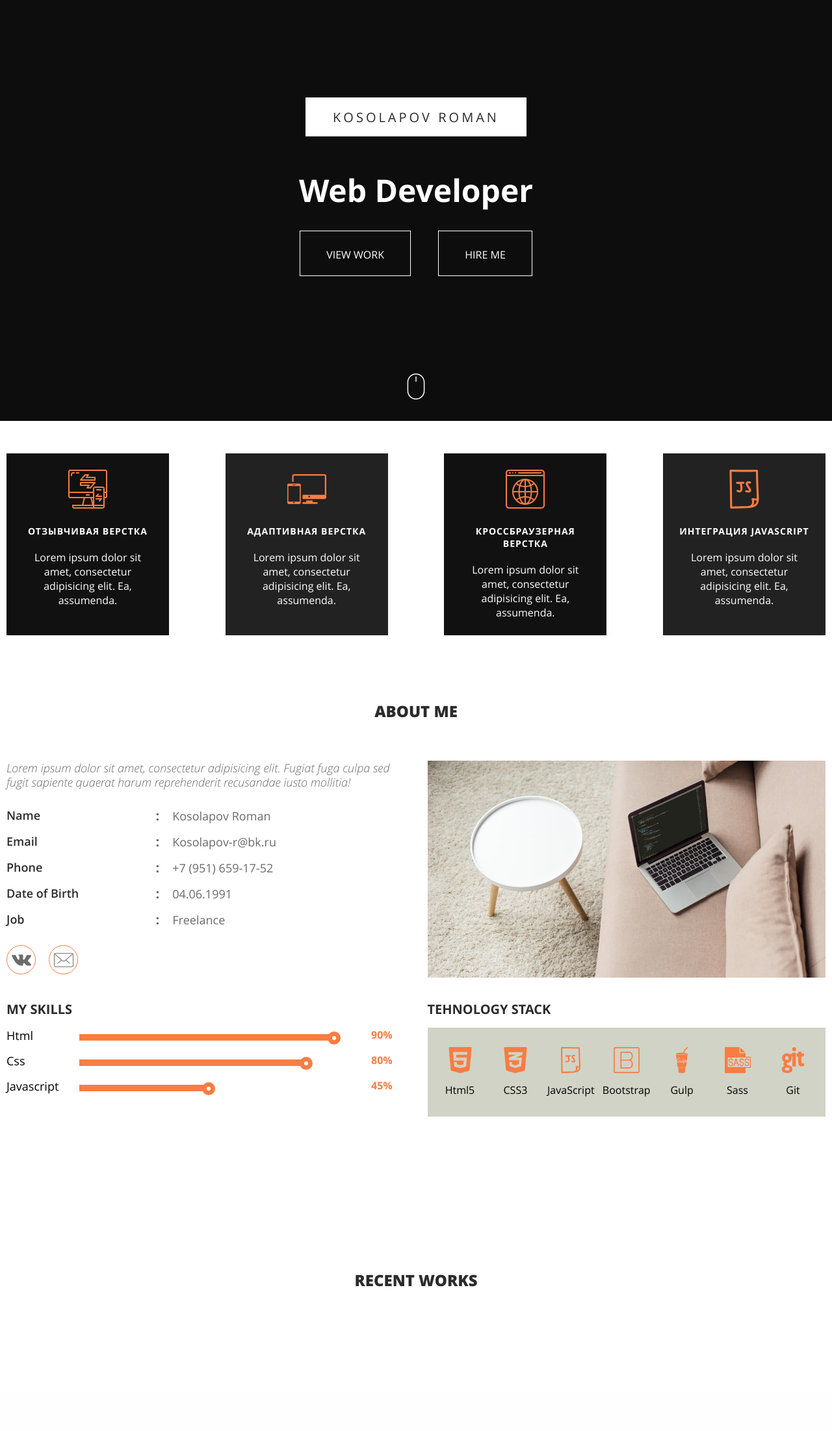
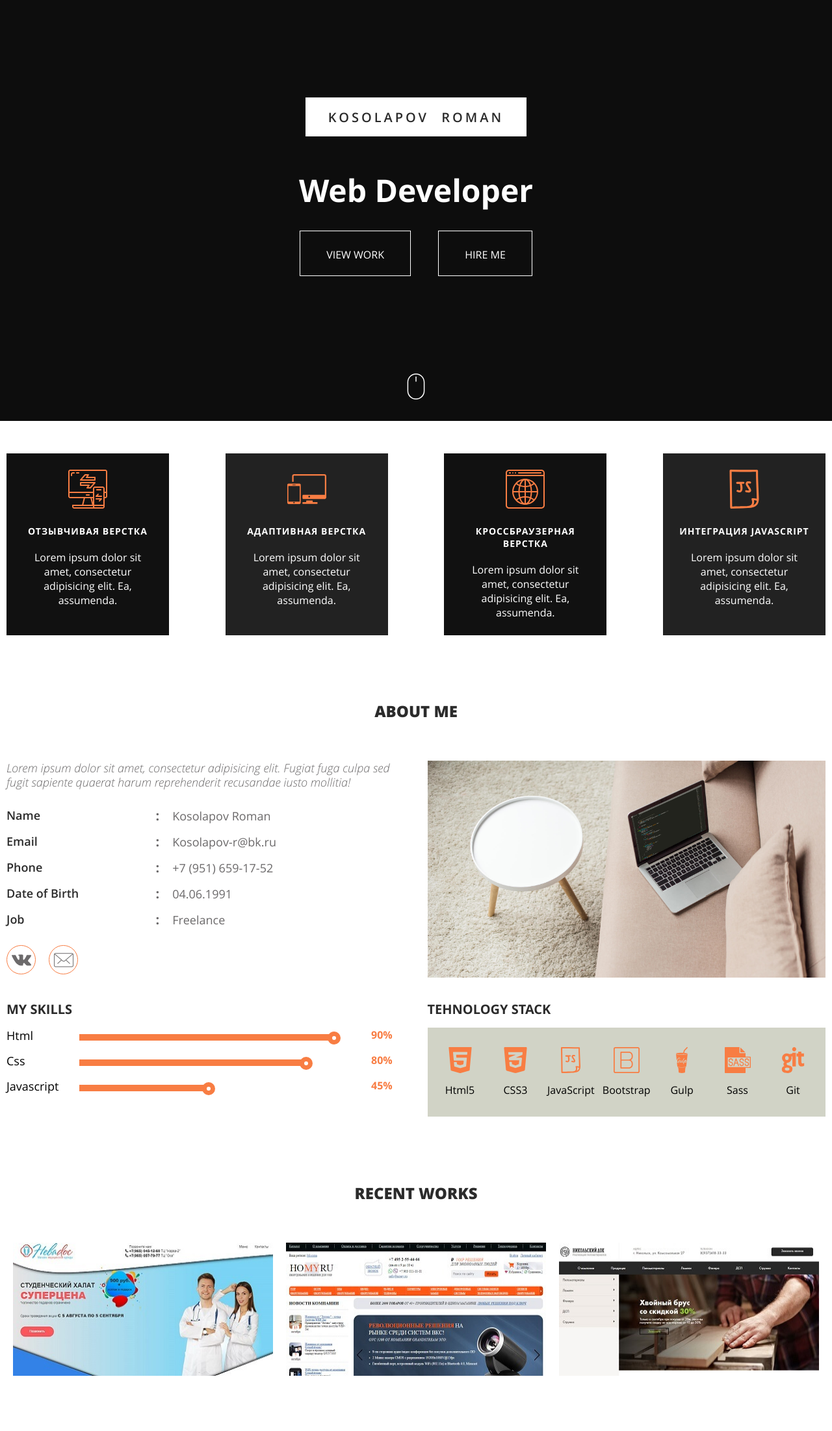
Before and after one commit to KosolapovR/Portfolio, a PHP site: page / in a window 1280 px wide. Shown: the part 52-2255 px from the top of the page at 65% size. Before the commit the page ends 2033 px from the top, so only its background shows below. Run offline with PHP 8.4, Linux system fonts and the light colour scheme.

Commit message:
works done

```diff
--- a/css/style.css
+++ b/css/style.css
@@ -85,8 +85,17 @@ header {
         padding: 17px 5px;
         text-transform: uppercase;
         margin: 0 auto 50px;
+        word-spacing: 10px;
+        font-weight: 600;
         background: #FFFFFF;
-        color: #2B2B2B; }
+        color: #2B2B2B;
+        -webkit-transition: all 0.3s linear;
+        transition: all 0.3s linear; }
+        header .header_container .title .name:hover {
+          -webkit-box-shadow: 0 0 20px rgba(244, 244, 244, 0.5);
+          box-shadow: 0 0 20px rgba(244, 244, 244, 0.5);
+          -webkit-transition: all 0.3s linear;
+          transition: all 0.3s linear; }
       header .header_container .title h1 {
         font-size: 48px;
         text-align: center; }
@@ -117,7 +126,9 @@ header {
           -webkit-transition: all 0.3s linear;
           transition: all 0.3s linear;
           cursor: pointer;
-          background: rgba(255, 255, 255, 0.3); }
+          background: rgba(255, 255, 255, 0.3);
+          -webkit-box-shadow: 0 0 20px rgba(244, 244, 244, 0.5);
+          box-shadow: 0 0 20px rgba(244, 244, 244, 0.5); }
       header .header_container .title .mouse {
         height: 40px;
         width: 40px;
@@ -201,9 +212,9 @@ section {
 .about_container {
   display: grid;
   display: -ms-grid;
-  grid: 1fr 1fr/ 1fr 1fr;
+  grid: 1fr auto/ 1fr 1fr;
   -ms-grid-columns: 1fr 15px 1fr;
-  -ms-grid-rows: 1fr 15px 1fr;
+  -ms-grid-rows: 1fr 15px auto;
   grid-gap: 35px; }
   .about_container .info {
     -ms-grid-column: 1;
@@ -339,6 +350,90 @@ section {
         height: 40px;
         margin-bottom: 10px; }
 
+.works_container {
+  height: auto;
+  width: 100%;
+  display: -moz-flex;
+  display: -ms-flex;
+  display: -o-flex;
+  display: -webkit-box;
+  display: -ms-flexbox;
+  display: flex;
+  -ms-flex-wrap: wrap;
+  flex-wrap: wrap;
+  -ms-flex-pack: distribute;
+  justify-content: space-around;
+  -webkit-box-align: space-around;
+  -ms-flex-align: space-around;
+  align-items: space-around; }
+  .works_container .site {
+    position: relative;
+    height: auto;
+    margin-bottom: 50px; }
+    .works_container .site .layer {
+      display: -moz-flex;
+      display: -ms-flex;
+      display: -o-flex;
+      display: -webkit-box;
+      display: -ms-flexbox;
+      display: flex;
+      -webkit-box-pack: center;
+      -ms-flex-pack: center;
+      justify-content: center;
+      -webkit-box-align: center;
+      -ms-flex-align: center;
+      align-items: center;
+      position: absolute;
+      top: 5%;
+      left: 5%;
+      width: 90%;
+      height: 90%;
+      background: rgba(248, 125, 67, 0);
+      -webkit-transition: all 0.3s linear;
+      transition: all 0.3s linear; }
+      .works_container .site .layer .transit img {
+        width: 30px;
+        height: 30px;
+        opacity: 0.0; }
+    .works_container .site:hover .layer {
+      -webkit-transition: all 0.3s linear;
+      transition: all 0.3s linear;
+      background: rgba(248, 125, 67, 0.7);
+      -webkit-box-shadow: 0 0 20px rgba(0, 0, 0, 0.5);
+      box-shadow: 0 0 20px rgba(0, 0, 0, 0.5);
+      cursor: pointer; }
+    .works_container .site:hover .transit img {
+      opacity: 1;
+      -webkit-transition: all 0.3s linear;
+      transition: all 0.3s linear;
+      -webkit-animation: ping 1.3s infinite;
+      animation: ping 1.3s infinite; }
+    .works_container .site img {
+      height: 205px;
+      width: 400px; }
+
+@-webkit-keyframes ping {
+  0% {
+    -webkit-transform: scale(1);
+    transform: scale(1); }
+  50% {
+    -webkit-transform: scale(1.2);
+    transform: scale(1.2); }
+  100% {
+    -webkit-transform: scale(1);
+    transform: scale(1); } }
+
+@keyframes ping {
+  0% {
+    -webkit-transform: scale(1);
+    transform: scale(1); }
+  50% {
+    -webkit-transform: scale(1.2);
+    transform: scale(1.2); }
+  100% {
+    -webkit-transform: scale(1);
+    transform: scale(1); } }
+
 /* open-sans-300 - latin */
 @font-face {
   font-family: 'Open Sans';
--- a/index.php
+++ b/index.php
@@ -240,9 +240,21 @@
     <section class="works">
         <h2>Recent works</h2>
         <div class="works_container">
-           <div class="site"><a href=""><img src="" alt=""></a></div>
-           <div class="site"><a href=""><img src="" alt=""></a></div>
-           <div class="site"><a href=""><img src="" alt=""></a></div>
+           <a href="http://www.nevadoc.ru" target="_blank"><div class="site"><img src="images/site1.jpg" alt="img_site">
+           <div class="layer">
+               <div class="transit"><img src="icons/files-transit.svg" alt=""></div>
+           </div>
+           </div></a>
+           <a href="https://github.com/KosolapovR/VOIP" target="_blank"><div class="site"><img src="images/site2.jpg" alt="img_site">
+            <div class="layer">
+               <div class="transit"><img src="icons/files-transit.svg" alt=""></div>
+           </div>
+           </div></a>
+           <a href="https://github.com/KosolapovR/Nikolskoe" target="_blank"><div class="site"><img src="images/site3.jpg" alt="img_site">
+            <div class="layer">
+               <div class="transit"><img src="icons/files-transit.svg" alt=""></div>
+           </div>
+           </div></a>
         </div>
     </section>
     <section class="contact"></section>
--- a/sass/style.scss
+++ b/sass/style.scss
@@ -72,6 +72,7 @@ header{
                         @include shift;
                         cursor: pointer;
                         color: $accent_color;
+
                     }
                 }
             }
@@ -94,9 +95,15 @@ header{
                 padding: 17px 5px;
                 text-transform: uppercase;
                 margin: 0 auto 50px;
-
+                word-spacing: 10px;
+                font-weight: 600;
                 background: $second_color;
                 color: $main_color;
+                  @include shift;
+                &:hover{
+                     box-shadow: 0 0 20px rgba(244,244,244,0.5);
+                      @include shift;
+                }
 
             }
             h1{
@@ -133,18 +140,21 @@ header{
                       @include shift;
                     cursor: pointer;
                     background: rgba(255,255,255, 0.3);
+                     box-shadow: 0 0 20px rgba(244,244,244,0.5);
                 }
             }
             .mouse{
                 height: 40px;
                 width: 40px;
                 margin: 150px auto 0;
+
                 svg{
                     fill: #FFF;
                     @include shift;
 
                     &:hover{
                         @include shift;
+
                         fill: $accent_color;
                         cursor: pointer;
                     }
@@ -223,9 +233,9 @@ section{
 
     display: grid;
     display: -ms-grid;
-    grid: 1fr 1fr/ 1fr 1fr;
+    grid: 1fr auto/ 1fr 1fr;
     -ms-grid-columns: 1fr 15px 1fr;
-    -ms-grid-rows: 1fr 15px 1fr;
+    -ms-grid-rows: 1fr 15px auto;
 
     grid-gap: 35px;
 
@@ -410,6 +420,91 @@ section{
     }
 }
 
+.works_container{
+    //overflow-x: hidden;
+    height: auto;
+    width: 100%;
+    display: -webkit-flex;
+    display: -moz-flex;
+    display: -ms-flex;
+    display: -o-flex;
+    display: flex;
+    flex-wrap: wrap;
+    justify-content: space-around;
+     align-items: space-around;
+
+    .site{
+        position: relative;
+       height: auto;
+        margin-bottom: 50px;
+
+        .layer{
+            display: -webkit-flex;
+            display: -moz-flex;
+            display: -ms-flex;
+            display: -o-flex;
+            display: flex;
+            justify-content: center;
+            align-items: center;
+            position: absolute;
+            top: 5%;
+            left: 5%;
+            width: 90%;
+            height: 90%;
+            background: rgba(248, 125, 67, 0.0);
+
+            @include shift;
+
+            .transit{
+                img{
+                    width: 30px;
+                    height: 30px;
+                    opacity: 0.0;
+
+                }
+            }
+        }
+
+        &:hover .layer{
+            @include shift;
+           background: rgba(248, 125, 67, 0.7);
+            box-shadow: 0 0 20px rgba(0,0,0,0.5);
+            cursor: pointer;
+        }
+        &:hover .transit img{
+             opacity: 1;
+            @include shift;
+            animation: ping 1.3s infinite;
+        }
+        img{
+            height: 205px;
+            width: 400px;
+
+        }
+    }
+}
+
+@-webkit-keyframes ping {
+    0% {transform: scale(1.0);  }
+    50% {transform: scale(1.2); }
+    100% {transform: scale(1.0); }
+}
+@-o-keyframes ping {
+    0% {transform: scale(1.0);  }
+    50% {transform: scale(1.2); }
+    100% {transform: scale(1.0); }
+}
+@-moz-keyframes ping {
+    0% {transform: scale(1.0);  }
+    50% {transform: scale(1.2); }
+    100% {transform: scale(1.0); }
+}
+@keyframes ping {
+    0% {transform: scale(1.0);  }
+    50% {transform: scale(1.2); }
+    100% {transform: scale(1.0); }
+};
+
 /* open-sans-300 - latin */
 @font-face {
   font-family: 'Open Sans';
```
Also changed, not shown: icons/files-transit.svg (added), images/site1.jpg, images/site2.jpg (added), images/site3.jpg (added).
